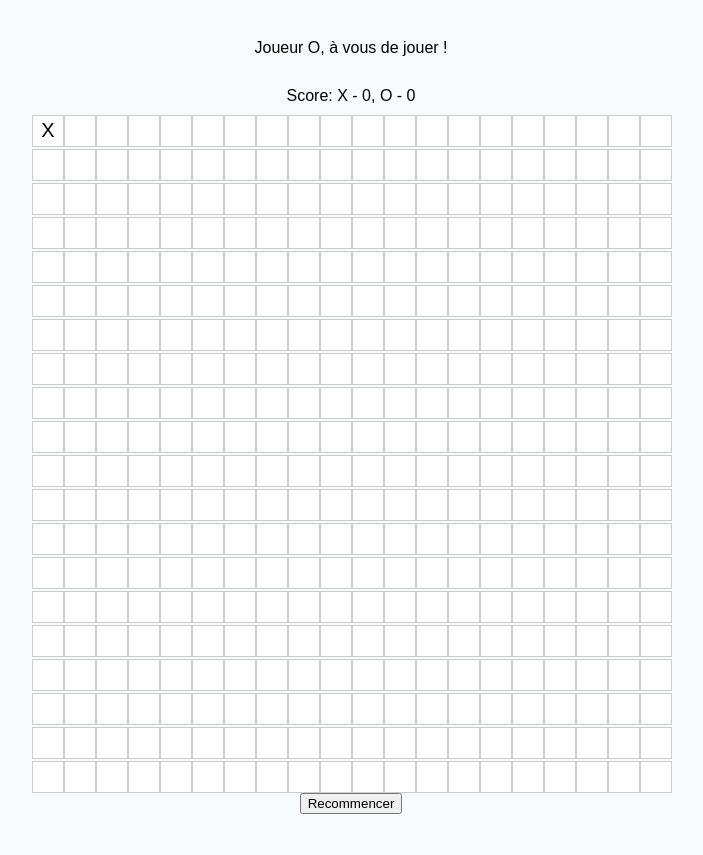
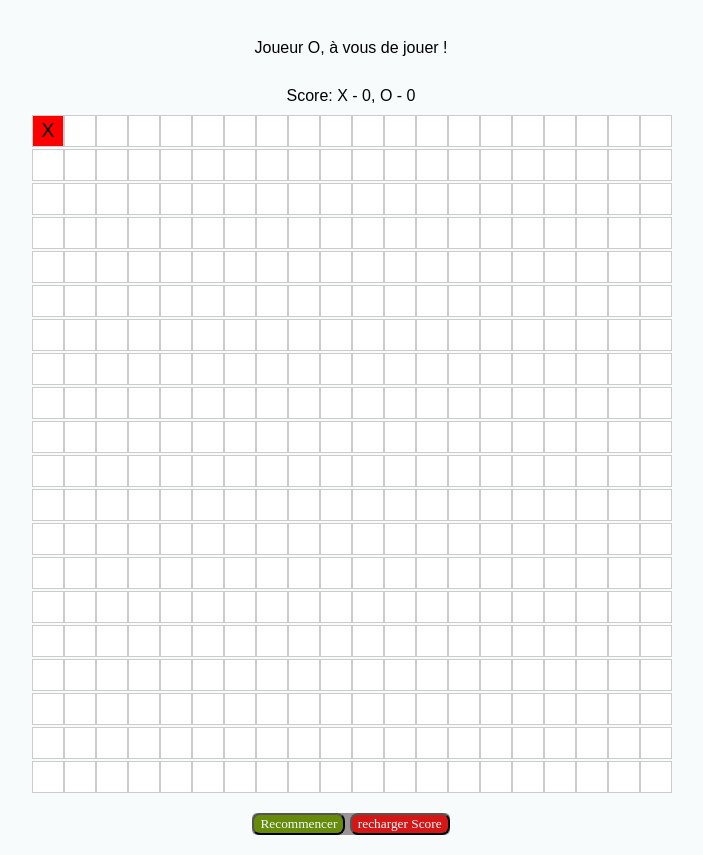
Before and after one commit to erbaiy/Jeu-Tic-Tac-Toe-20x20-, a plain HTML site: page index.html in a window 1280 px wide. Both pictures are taken after a click on the element 337 px from the left and 211 px from the top of the page. Shown: the part 81-936 px from the top of the page, without its empty margins (289-992 px from the left). Before the commit the page ends 915 px from the top, so only its background shows below. Drawn offline with Linux system fonts and the light colour scheme.

Commit message:
last commit

```diff
--- a/index.html
+++ b/index.html
@@ -15,7 +15,9 @@
     Score: X - <span id="scoreX">0</span>, O - <span id="scoreO">0</span>
 </div>
 <div id="board"></div>
+<div id="new">
 <button id="restart">Recommencer</button>
+<button id="recharger">recharger Score</button></div>
 <script src="index.js" ></script>
 </body>
 </html>
--- a/index.js
+++ b/index.js
@@ -6,8 +6,10 @@
     let gameActive=true;
     let playerStatus = document.getElementById('status');
     let defineBoard = Array(20).fill(null).map(() => Array(20).fill(null)); // Reset board state
-    let scoreX = 0;           // Player X score
-    let scoreO = 0;
+    let scoreX;    // Player X score
+    let scoreO;   // Player O score
+    let recharger=document.getElementById('recharger');
+    recharger.addEventListener('click',gameOver)
 
 
     function initializeScores() {
@@ -34,18 +36,15 @@
         }
 
     }
+
     function handleClick(event) {
         let cell = event.target;
         const [row, col] = cell.dataset.cellIndex.split('-').map(Number);
 
-        // If the cell is already filled or the game is inactive, return early
         if(defineBoard[row][col]|| !gameActive) return;
-
-
-        // Update the board state
         defineBoard[row][col] = currentPlayer;
         cell.textContent = currentPlayer;
-        // Check for winner
+        cell.style.backgroundColor = currentPlayer == "X" ? "red" : "green";
         if (checkForWinner(row, col)) {
             // alert('game over');
             playerStatus.textContent = `Joueur ${currentPlayer} a gagné !`;
@@ -57,7 +56,6 @@
             gameActive = false;
             return;
         }
-
         // Switch player
         currentPlayer = currentPlayer === "X" ? "O" : "X";
         playerStatus.textContent = `Joueur ${currentPlayer}, à vous de jouer !`;
@@ -105,6 +103,15 @@ scoreDisplayX.textContent=scoreX;
 console.log(scoreX);
         }
 
+function gameOver(){
+    window.localStorage.clear();
+    board.innerHTML='';
+    gameActive=true;
+    currentPlayer="X";
+    createBoard();
+    initializeScores();
+}
+
 
         initializeScores();
 
--- a/style.css
+++ b/style.css
@@ -36,3 +36,31 @@ body {
     font-family: monospace;
 
 } */
+
+#new{
+    margin-top: 20px;
+    background: rgb(156, 148, 148);
+    border-radius: 5px;
+}
+#recharger{
+    font-family: auto;
+    background-color: rgb(213, 22, 22);
+    color: azure;
+    border-radius: 8px;
+
+}
+#restart{
+    font-family: auto;
+    background-color: rgb(104, 138, 10);
+    color: azure;
+    border-radius: 8px;
+
+
+}
+#recharger:hover {
+    background-color: #0e120e00;
+
+}
+#restart:hover {
+    background-color: #0e120e00;
+}
```
